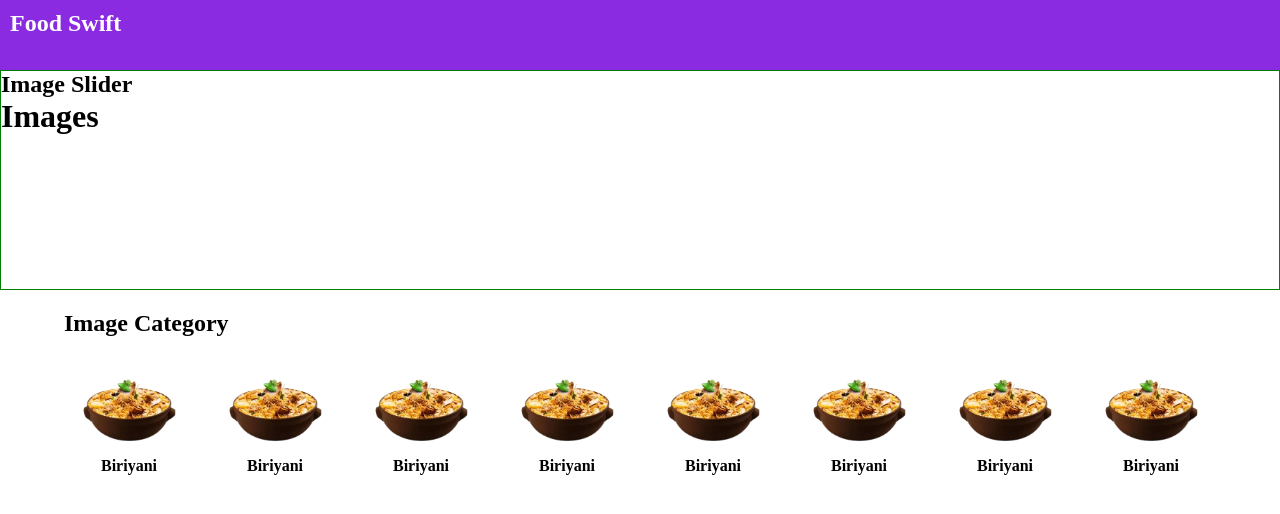
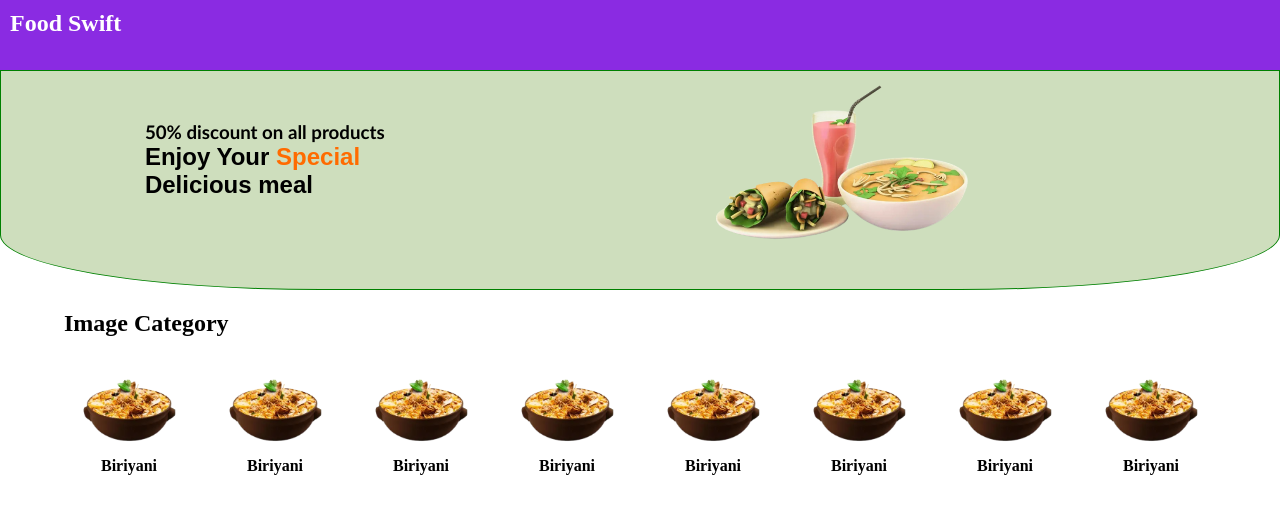
Before and after one commit to homen19/food_swift, a React (Create React App) app: page / in a window 1280 px wide. Shown: the top 514 px of the page. Built offline with nearby package versions, Linux system fonts and the light colour scheme.

Commit message:
Sweta (#10)
* image slider

* images and text added to image-slider

```diff
--- a/src/components/ImageSlider/ImageSlider.css
+++ b/src/components/ImageSlider/ImageSlider.css
@@ -4,4 +4,37 @@
     width: 100%;
     height: 220px;
     border: 1px solid green;
+    background-color: #CEDEBD;
+    border-radius: 0% 0% 25% 25%;
+
 }
+.image-slider-container{
+    width: 90%;
+    height: 220px;
+    margin: auto;
+    display: flex;
+}
+.text{
+    width: 50%;
+    height: 200px;
+    padding-top: 50px;
+    padding-left: 80px;
+}
+.text h3{
+    font-family: 'Trebuchet MS', 'Lucida Sans Unicode', 'Lucida Grande', 'Lucida Sans', Arial, sans-serif;
+}
+.text h2{
+    font-family: sans-serif;
+}
+.image{
+    width: 50%;
+    height: 200px;
+}
+.image img{
+    width: 65%;
+    height: 200px;
+    padding-left: 33px;
+}
+.s1{
+    color: #FF6B00;
+}
--- a/src/components/ImageSlider/ImageSlider.js
+++ b/src/components/ImageSlider/ImageSlider.js
@@ -1,14 +1,21 @@
 import React from 'react'
 import './ImageSlider.css';
+import foodimg from './Images/foodimg.png';
 export const ImageSlider = () => {
   return (
     <>
-        <div className="image-slider">
-            <h2>Image Slider</h2>
-            <div className ="image">
-              <h1>Images</h1>
-            </div>
+      <div className="image-slider">
+        <div className='image-slider-container'>
+          <div className="text">
+            <h3>50% discount on all products</h3>
+            <h2>Enjoy Your <span className='s1'>Special</span></h2>
+            <h2>Delicious meal</h2>
+          </div>
+          <div className='image'>
+            <img src= {foodimg}></img>
+          </div>
         </div>
+      </div>
 
     </>
   )
```
Also changed, not shown: src/components/ImageSlider/Images/foodimg.png (added).
